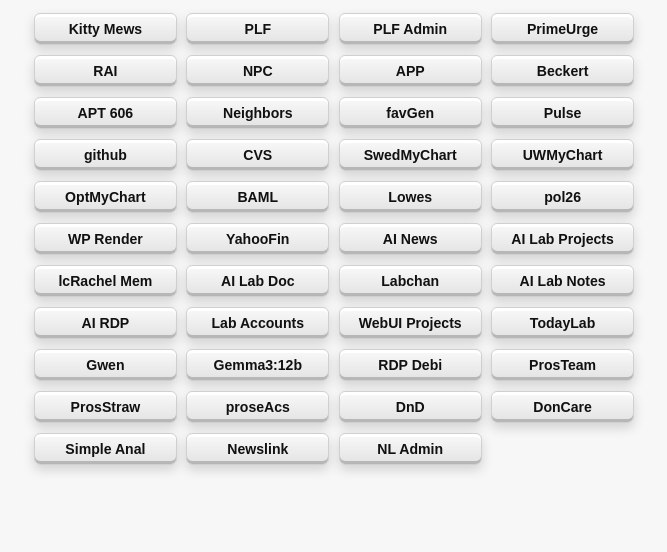
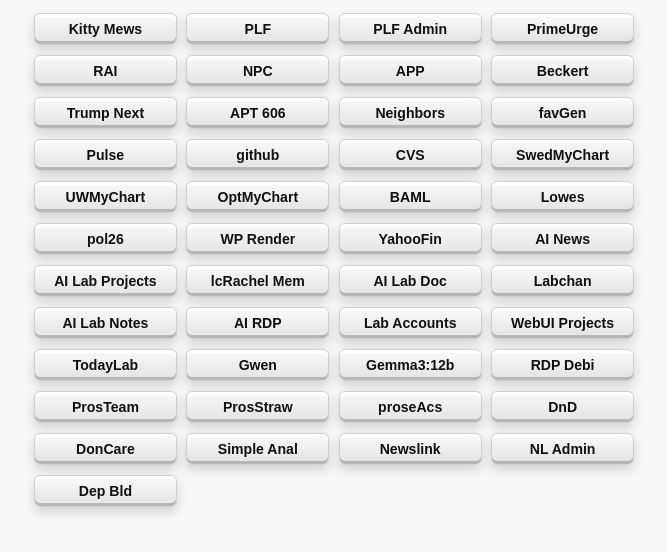
Before and after one commit to nbk5876/core3-skyapt, a plain HTML site: page menu.html in a window 1280 px wide. Shown: the part 68-620 px from the top of the page, without its empty margins (306-973 px from the left). Drawn offline with Linux system fonts and the light colour scheme.

Commit message:
Add Dep Bld button after NL Admin
Also records the Trump Next button that was already live.

Co-Authored-By: Claude Sonnet 5.5 <noreply@anthropic.com>

```diff
--- a/menu.html
+++ b/menu.html
@@ -93,6 +93,7 @@
     <a href="https://nextdoor.com/g/isr5x2vxi/" target="_blank" rel="noopener noreferrer">NPC</a>
     <a href="https://nextdoor.com/g/snx8chwuj/" target="_blank" rel="noopener noreferrer">APP</a>
     <a href="https://www.core3.com/International/top.html" target="_blank" rel="noopener noreferrer">Beckert</a>
+    <a href="https://www.core3.com/TrumpWhatsNext/top.html" target="_blank" rel="noopener noreferrer">Trump Next</a>
     <a href="https://www.core3.com/AI/ward/ccw/606-movein-menu.html" target="_blank" rel="noopener noreferrer">APT 606</a>
     <a href="https://www.core3.com/AI/ward/ccw/100-ward-contacts.html" target="_blank" rel="noopener noreferrer">Neighbors</a>
     <a href="https://realfavicongenerator.net/" target="_blank" rel="noopener noreferrer">favGen</a>
@@ -128,6 +129,7 @@
     <a href="https://dashboard.simpleanalytics.com/core3.com" target="_blank" rel="noopener noreferrer">Simple Anal</a>
     <a href="https://www.core3.com/newslink/" target="_blank" rel="noopener noreferrer">Newslink</a>
     <a href="https://www.core3.com/newslink/manage.php" target="_blank" rel="noopener noreferrer">NL Admin</a>
+    <a href="https://www.core3.com/mdb/a1/" target="_blank" rel="noopener noreferrer">Dep Bld</a>
   </div>
 <!-- 100% privacy-first analytics -->
 <script async src="https://scripts.simpleanalyticscdn.com/latest.js"></script>
```
